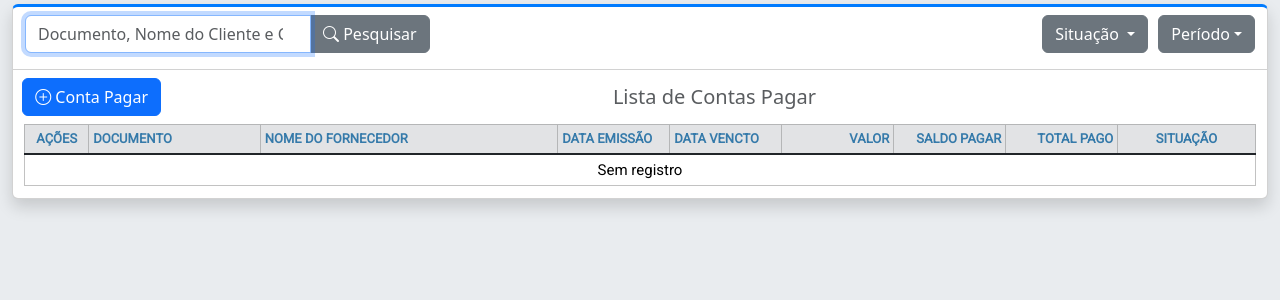
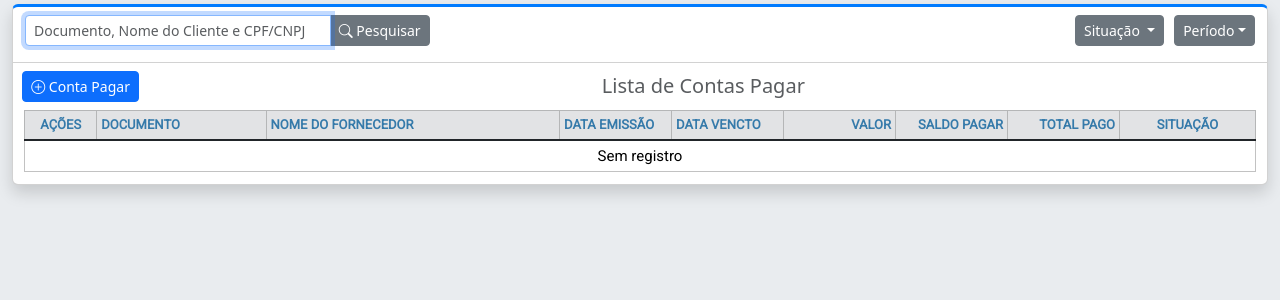
Before and after one commit to jvsjanilson/MeuFinanceiro, a Django app: page /contapagars/ in a window 1280 px wide. Shown: the part 65-365 px from the top of the page. Run offline with Django 4.2, Linux system fonts and the light colour scheme; the visitor is signed in with stand-in values (Sample User, id 1); data that the repository does not hold is empty.

Commit message:
feat: ajuste layout small conta a pagar

```diff
--- a/financeiro/templates/financeiro/contapagar/confirm_delete.html
+++ b/financeiro/templates/financeiro/contapagar/confirm_delete.html
@@ -17,8 +17,8 @@
                     </div>
 
                     <div class="card-footer">
-                        <button type="submit" class="btn btn-danger"><i class="bi bi-check-lg"></i> Confirmar</button>
-                        <a class="btn btn-secondary" href="{% url 'contapagar-list' %}"><i class="bi bi-reply"></i> Voltar</a>
+                        <button type="submit" class="btn btn-sm btn-danger"><i class="bi bi-check-lg"></i> Confirmar</button>
+                        <a class="btn btn-sm btn-secondary" href="{% url 'contapagar-list' %}"><i class="bi bi-reply"></i> Voltar</a>
                     </div>
 
                 </div>
--- a/financeiro/templates/financeiro/contapagar/filtro.html
+++ b/financeiro/templates/financeiro/contapagar/filtro.html
@@ -2,7 +2,7 @@
 <div class="row">
     <div class="col-auto">
         <div class="dropdown">
-            <button class="btn btn-secondary dropdown-toggle"
+            <button class="btn btn-sm btn-secondary dropdown-toggle"
                     type="button" data-bs-toggle="dropdown"
                     aria-expanded="false">{% if situacao_aberto or situacao_pago_parcial or situacao_pago_total %}<span>●</span>{%endif%} Situação
             </button>
@@ -29,7 +29,7 @@
 
     <div class="col-auto">
         <div class="dropdown">
-        <button   class="btn btn-secondary dropdown-toggle"
+            <button  class="btn btn-sm btn-secondary dropdown-toggle"
                     type="button" data-bs-toggle="dropdown"
                     aria-expanded="false">{% if emissao_inicial or emissao_final or vencto_inicial or vencto_final %}<span>●</span>{%endif%} Período</button>
             <div style="width: 11rem" class="dropdown-menu p-3" aria-labelledby="dropdownMenuButton">
@@ -64,14 +64,4 @@
             </div>
         </div>
     </div>
-    {% comment %} <div class="col-4">
-        <div class="mb-3">
-            <input class="form-control" type="date" name="data_inicial" value="{{ data_inicial }}"/>
 </div>
-    </div>
-    <div class="col-4">
-        <div class="mb-3">
-            <input class="form-control" type="date" name="data_final" value="{{ data_final }}" />
-        </div>
-    </div>  {% endcomment %}
-</div>
--- a/financeiro/templates/financeiro/contapagar/list.html
+++ b/financeiro/templates/financeiro/contapagar/list.html
@@ -11,15 +11,15 @@
                             <div class="col-md-8 ">
                                 <div class="mb-3">
                                     <div class="input-group ">
-                                        <input placeholder="Documento, Nome do Cliente e CPF/CNPJ" autofocus name="search" id="search" class="form-control" type="search" value="{{ search }}">
-                                        <button type="submit" class="btn btn-secondary"><i class="bi bi-search"></i> Pesquisar</button>
+                                        <input placeholder="Documento, Nome do Cliente e CPF/CNPJ" autofocus name="search" id="search" class="form-control form-control-sm" type="search" value="{{ search }}">
+                                        <button type="submit" class="btn btn-sm btn-secondary"><i class="bi bi-search"></i> Pesquisar</button>
                                     </div>
                                 </div>
                             </div>
                             {% if search or emissao_inicial or emissao_final or vencto_inicial or vencto_final or situacao_aberto or situacao_pago_parcial or situacao_pago_total %}
                             <div class="col-md-4 align-self-center">
                                 <div class="mb-3">
-                                    <a class="btn btn-danger" href="{% url 'contapagar-list' %}"><i class="bi bi-trash"></i> Limpar</a>
+                                    <a class="btn btn-sm btn-danger" href="{% url 'contapagar-list' %}"><i class="bi bi-trash"></i> Limpar</a>
                                 </div>
                             </div>
                             {%endif%}
@@ -34,7 +34,7 @@
             <div class="row mb-2">
                 <div class="col-auto ">
                     {% if perms.cadastro.add_contareceber %}
-                    <a class="btn btn-primary " href="{% url 'contapagar-create' %}" ><i class="bi bi-plus-circle"></i>  {{ verbose_name }}</a>
+                    <a class="btn btn-sm btn-primary " href="{% url 'contapagar-create' %}" ><i class="bi bi-plus-circle"></i>  {{ verbose_name }}</a>
                     {% endif %}
                 </div>
 
@@ -50,7 +50,7 @@
 
                         <thead class="table-secondary ">
                             <tr>
-                                <th class="text-center" style="width: 4rem">Ações</th>
+                                <th class="text-center" style="width: 4.5rem">Ações</th>
                                 <th>Documento</th>
                                 <th>Nome do Fornecedor</th>
                                 <th style="width: 7rem">Data Emissão</th>
@@ -63,8 +63,8 @@
                         </thead>
                         <tbody class="table-group-divider">
                             {% for m in object_list %}
-                                    <tr >
-                                        <td class="text-center ">
+                                <tr >
+                                    <td class="text-center">
                                         <div class="btn-group d-grid">
                                             <button  class="btn btn-secondary btn-sm dropdown-toggle option-button" type="button" data-bs-toggle="dropdown" aria-expanded="false">
                                                 <i class="bi bi-list-ul"></i>
@@ -88,7 +88,7 @@
                                         </div>
                                     </td>
                                     <td>{{ m.documento }}</td>
-                                    <td>{{ m.contato }}</td>
+                                    <td title="{% if m.contato.cpf_cnpj is not Nome %} {{m.contato.cpf_cnpj}}{%endif%}" >{{ m.contato }}</td>
                                     <td >{{ m.data_emissao }}</td>
                                     <td class="text-center {% if m.vencido == True %}text-danger{% endif %} ">{% if m.vencido == True %}<span class="text-danger">●</span>{% endif %} {{ m.data_vencimento }}</td>
                                     <td class="text-end">{{ m.valor_titulo }}</td>
@@ -96,7 +96,7 @@
                                     <td class="text-end">{{ m.total_pago }}</td>
                                     <td class="text-center {% if m.situacao != 1 %} text-primary {%endif%} ">{{ m.get_situacao_display }}</td>
 
-                                </tr>
+                            </tr>
                             {% empty %}
                             <tr>
                                 <td class="text-center" colspan="9">Sem registro</td>
```
Also changed, not shown: financeiro/templates/financeiro/contapagar/form.html (+7 -4 lines). Lines whose indentation alone changed are shown as unchanged.
